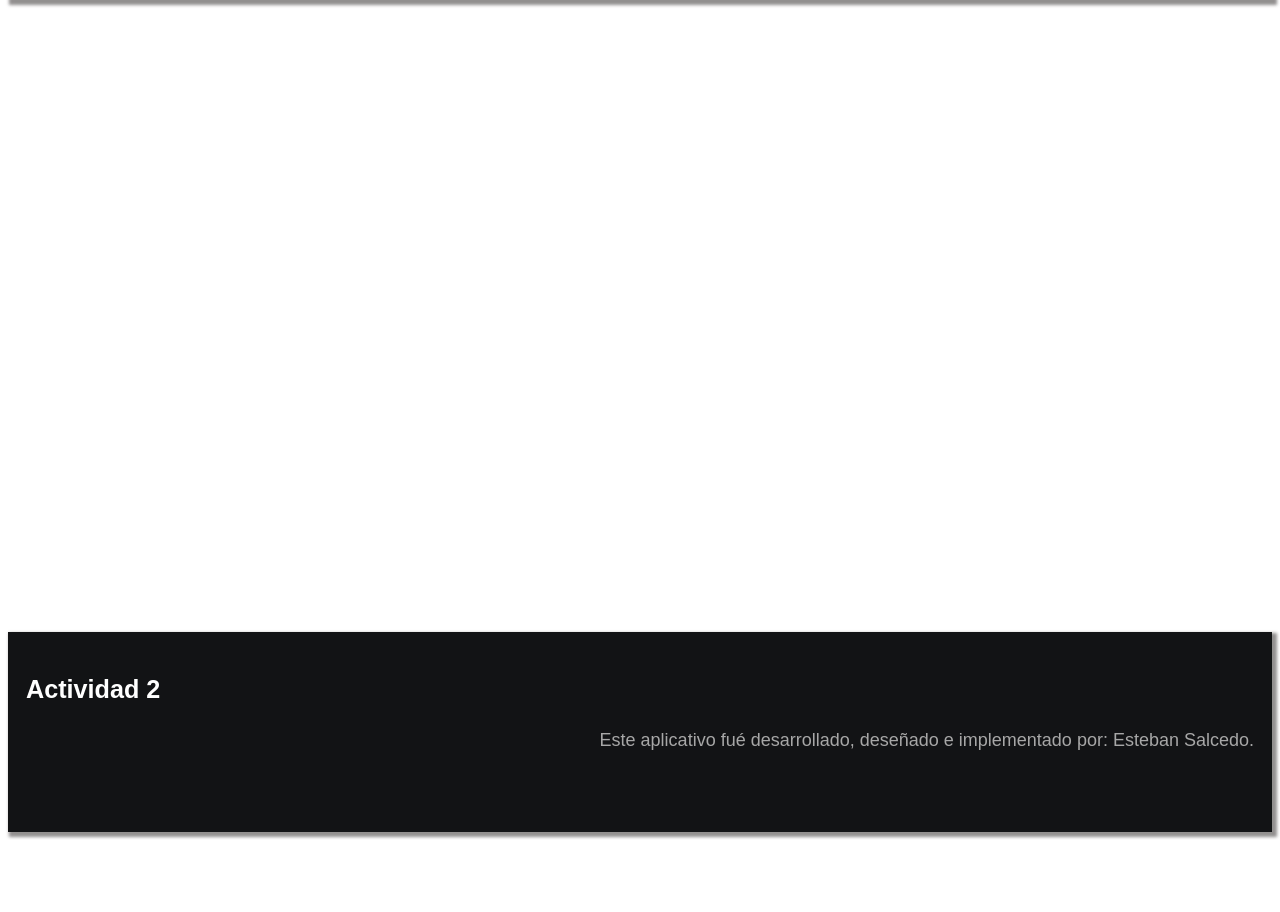
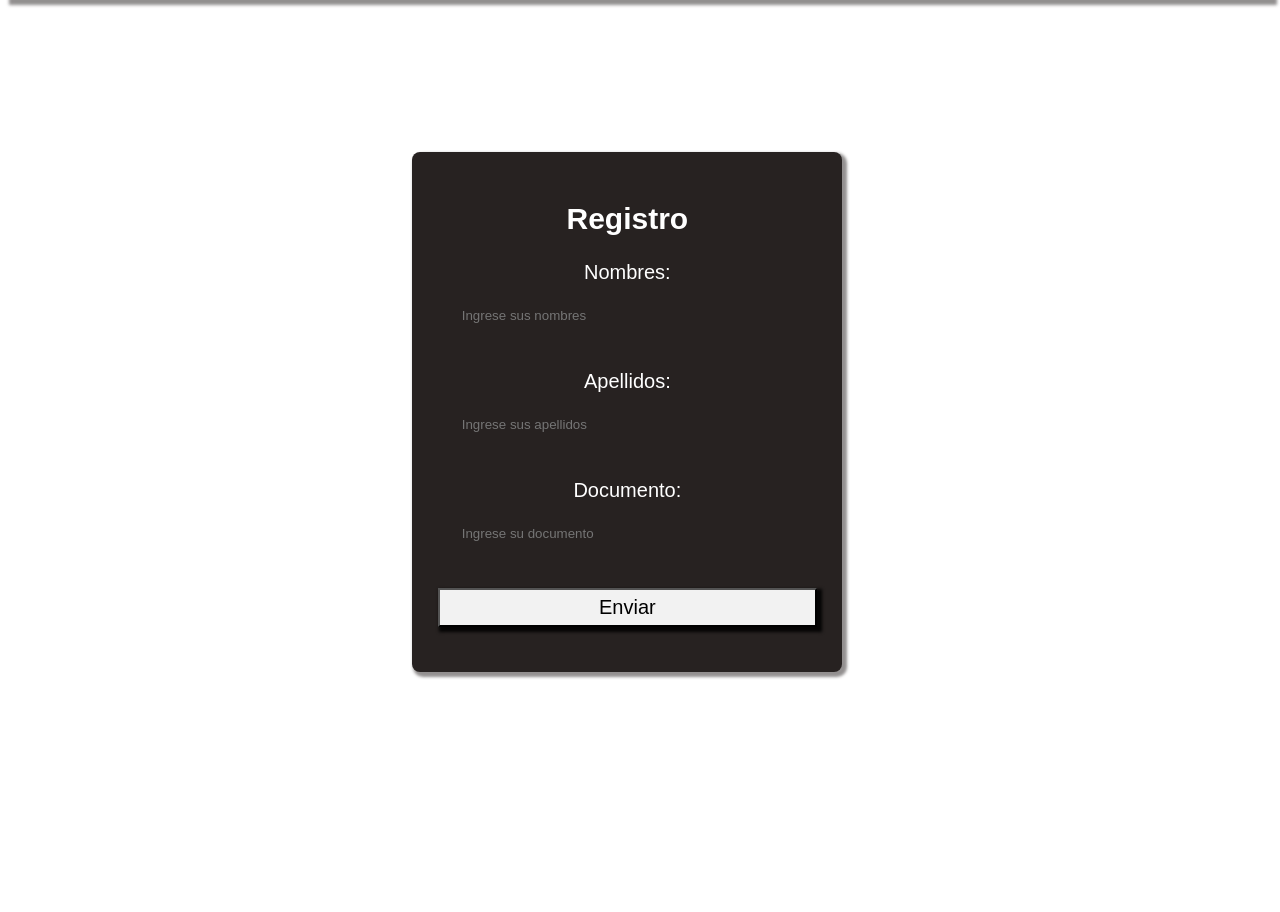
Before and after one commit to Tebancedoo/Calculadora_PHP, a PHP site: page / in a window 1280 px wide. Shown: the part 57-969 px from the top of the page. Before the commit the page ends 896 px from the top, so only its background shows below. Run offline with PHP 8.4, Linux system fonts and the light colour scheme.

Commit message:
Add files via upload

```diff
--- a/Formulario actividad 2/index.php
+++ b/Formulario actividad 2/index.php
@@ -2,9 +2,10 @@
 
     include ('pres_banner.php');
 
+    include ('pres_form.php');
 
+    include ('pres_footer.php');
 
-    include ('pres_footer.php')
     /*
     -En un formulario preguntar documento, nombre, apellidos. Si no estaba registrado,  registrarse. Si ya estaba registrado, un aviso para volverlo a intentar.
     */
--- a/Formulario actividad 2/pres_form.php
+++ b/Formulario actividad 2/pres_form.php
@@ -1,20 +1,63 @@
 <style>
 
+.form_div{
+    background: #272221;
+    color: #fff;
+    padding: 2%;
+    width: 30%;
+    text-align: center;
+    font-size: 20px;
+    font-family: "Poppins", sans-serif;
+    box-shadow: 3px 3px 3px 2px rgba(39, 34, 33, 0.5);
+    border-radius:8px;
+    align: center;
+    align-items: center;
+    margin-left: 32%;
+    margin-top: 12%;
+
+}
+
+.element{
+    padding: 1.5%;
+    border: none;
+    background: transparent;
+    border: 0 solid;
+    border-bottom: 1px solid rgba(white, .5);
+    color: white;
+    display: block;
+    margin: 1rem;
+    padding: .5rem;
+    width: calc(100% - 3rem);
+}
+
+.element--items:hover{
+    border-bottom: 1px solid #CFCCCB;
+}
+
+.btn{
+    background: #F2F2F2;
+    width: 100%;
+    height: 5%;
+    font-size: 20px;
+    box-shadow: 3px 3px 3px 2px rgba(1, 1, 1, 0.9);
+}
 
 </style>
 
 <?php
 
-    echo "<div>";
-    echo "<form>";
+    echo "<div class='form_div'>";
+    echo "<form method='post' action='neg_registrar.php'>";
 
-    echo 'Nombres: <input placeholder="Ingrese sus nombres" type="text" required name="nombre">';
+    echo "<h2> Registro</h2>";
+
+    echo 'Nombres: <input placeholder="Ingrese sus nombres" class="element element--items" type="text" required name="nombre">';
     echo "<br>";
-    echo 'Apellidos: <input placeholder="Ingrese sus apellidos" type="text" required name="apellido">';
+    echo 'Apellidos: <input placeholder="Ingrese sus apellidos" class="element element--items" type="text" required name="apellido">';
     echo "<br>";
-    echo 'Documento: <input placeholder="Ingrese su documento" type="number" required name="documento" >';
+    echo 'Documento: <input placeholder="Ingrese su documento"  class="element element--items"type="number" required name="documento" >';
     echo "<br>";
-    echo '<input type="submit" value="Enviar">';
+    echo '<input type="submit" class="btn" value="Enviar">';
     echo "<br>";
 
     echo "</form>";
```
Also changed, not shown: Formulario actividad 2/conexion.php (added, +16 -0 lines), Formulario actividad 2/neg_registrar.php (added, +59 -0 lines).
